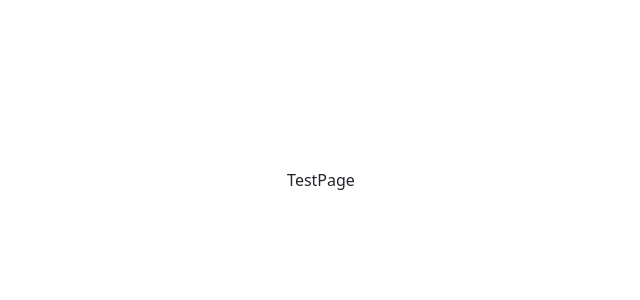
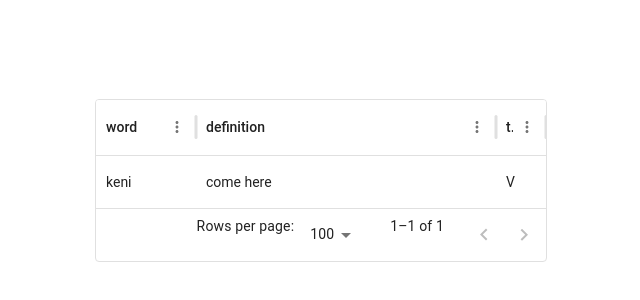
Before and after one commit to Reytsard/kpmpngn-lexicon, a React (Vite) app: page /words in a window 1280 px wide. Shown: the part 220-520 px from the top of the page, without its empty margins (319-959 px from the left). Built offline with nearby package versions, Linux system fonts and the light colour scheme.

Commit message:
add sample table

```diff
--- a/src/components/Table.jsx
+++ b/src/components/Table.jsx
@@ -2,12 +2,17 @@ import React, { useEffect, useState } from "react";
 import { DataGrid } from "@mui/x-data-grid";
 
 export default function Table() {
-  const [words, setWords] = useState([]);
+  const [words, setWords] = useState([
+    { word: "keni", definition: "come here", tag: "V" },
+  ]);
   const fetchWords = async () => {
     try {
-      const response = await fetch("words.csv");
-      const data = await response.json();
-      setWords(data);
+      //   const response = await fetch("words.csv");
+      //   const data = await response.text();
+      //   console.log("data");
+      //   console.log(data);
+      //   console.log(data.length);
+      //     setWords(data);
     } catch (e) {
       console.log(e);
     }
@@ -16,12 +21,22 @@ export default function Table() {
     {
       fieldName: "word",
       label: "word",
-      width: 50,
+      field: "word",
+      width: 100,
     },
     {
       fieldName: "definition",
       label: "definition",
+      field: "definition",
       width: 300,
+      sortable: false,
+    },
+    {
+      fieldName: "tag",
+      label: "tag",
+      field: "tag",
+      width: 50,
+      sortable: false,
     },
   ];
   useEffect(() => {
@@ -31,7 +46,8 @@ export default function Table() {
     <>
       <DataGrid
         columns={COLUMNS}
-        rows={[]} //replace with words
+        rows={words} //replace with words
+        getRowId={(word) => word.word}
       />
     </>
   );
--- a/src/components/TestPage.jsx
+++ b/src/components/TestPage.jsx
@@ -1,7 +1,12 @@
 import React from "react";
+import Table from "./Table";
 
 function TestPage() {
-  return <div>TestPage</div>;
+  return (
+    <div>
+      <Table />
+    </div>
+  );
 }
 
 export default TestPage;
```
Also changed, not shown: public/words.csv (added).
